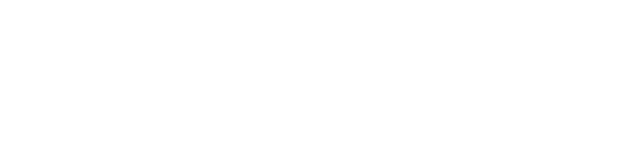
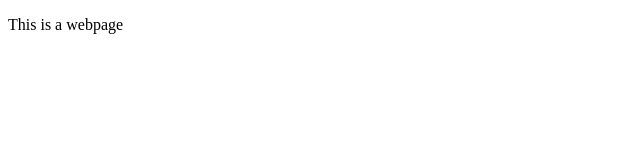
Before and after one commit to kanwal73/Planets, a plain HTML site: page index.html in a window 1280 px wide. Shown: the whole page, without its empty margins (0-640 px from the left). Drawn offline with Linux system fonts and the light colour scheme.

Commit message:
Update index.html

```diff
--- a/index.html
+++ b/index.html
@@ -6,6 +6,6 @@
     <title>Document</title>
 </head>
 <body>
-
+    <p>This is a webpage</p>
 </body>
 </html>
```
